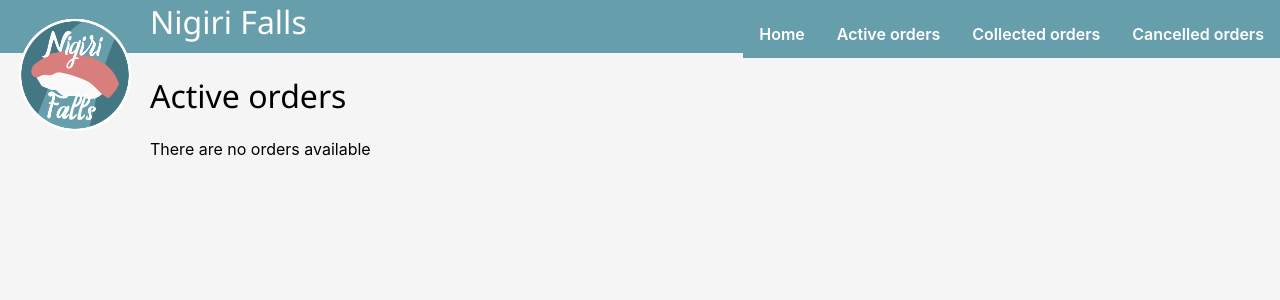
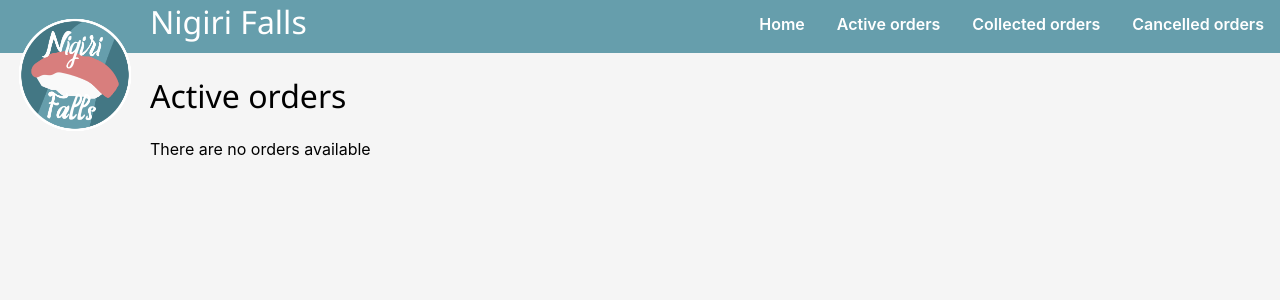
Before and after one commit to AndreasHaaversen/Programmvareutvikling, a Django app: page /employeepanel/active_orders/ in a window 1280 px wide. Shown: the top 300 px of the page. Run offline with Django 3.2, Linux system fonts and the light colour scheme; data that the repository does not hold is empty.

Commit message:
Fix CSS navigation bar, links margin

```diff
--- a/nigirifalls/employeepanel/static/employeepanel/index_style.css
+++ b/nigirifalls/employeepanel/static/employeepanel/index_style.css
@@ -9,7 +9,7 @@
 			margin-top: 10px;
 			margin-bottom: 10px;
 		}
-		a {
+		p a {
 			margin-top: 10px;
 			margin-bottom: 10px;
 		}
```
